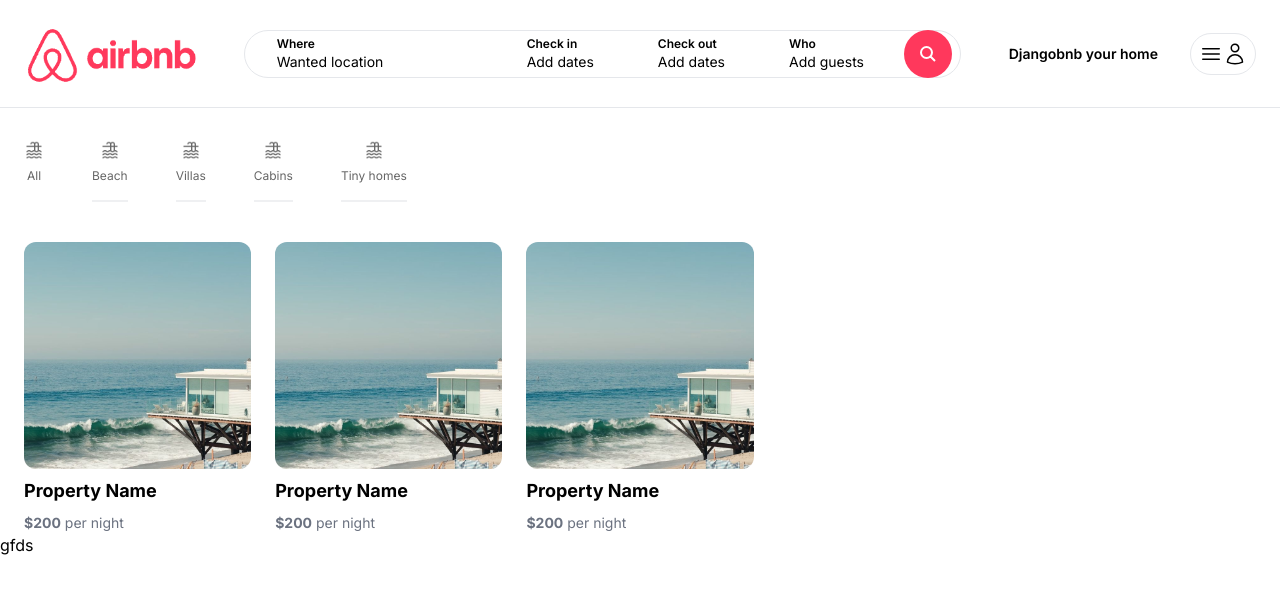
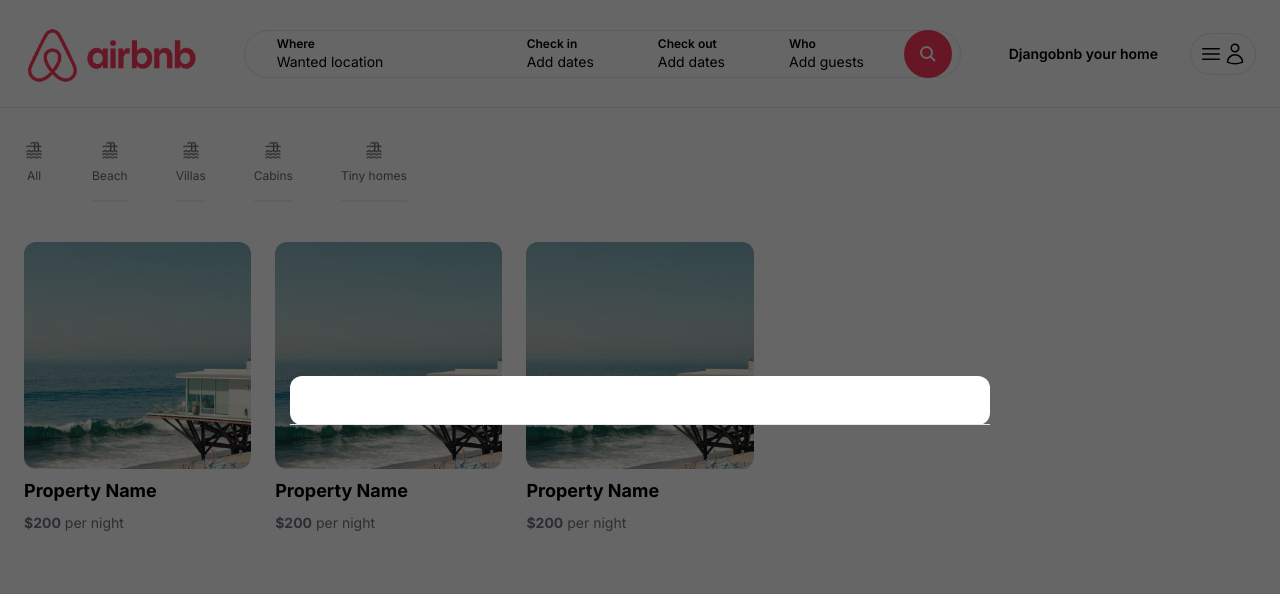
Before and after one commit to PayamAnari/django-airbnb, a Next.js app: page / in a window 1280 px wide. Shown: the top 594 px of the page. Built offline with nearby package versions, Linux system fonts and the light colour scheme.

Commit message:
Modify modal

```diff
--- a/app/components/modals/Modal.tsx
+++ b/app/components/modals/Modal.tsx
@@ -3,8 +3,18 @@
 
 const Modal: React.FC = () => {
   return (
-     <div>
-      gfds
+     <div className="flex items-center justify-center fixed inset-0 z-50 bg-black/60">
+       <div className="relative w-[90%] md:w-[80%] lg:w-[700px] my-6 mx-auto h-auto">
+          <div className={`translate duration-600 h-full translate-y-0 opacity-100`}>
+             <div className="w-full h-auto rounded-xl relative flex flex-col bg-white">
+                <header className="flex items-center p-6 rounded-t justify-center relative border-b">
+                   <div className="p-3 absolute left-3 hover:bg-gray-300 rounded-full cursor-pointer ">
+
+                   </div>
+                </header>
+             </div>
+          </div>
+       </div>
      </div>
   )
 }
```
